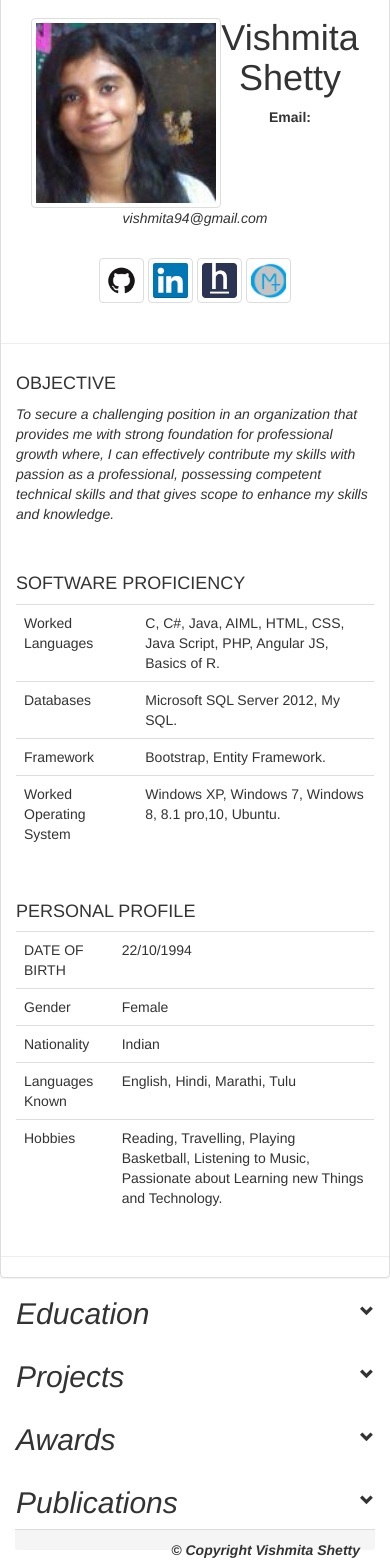
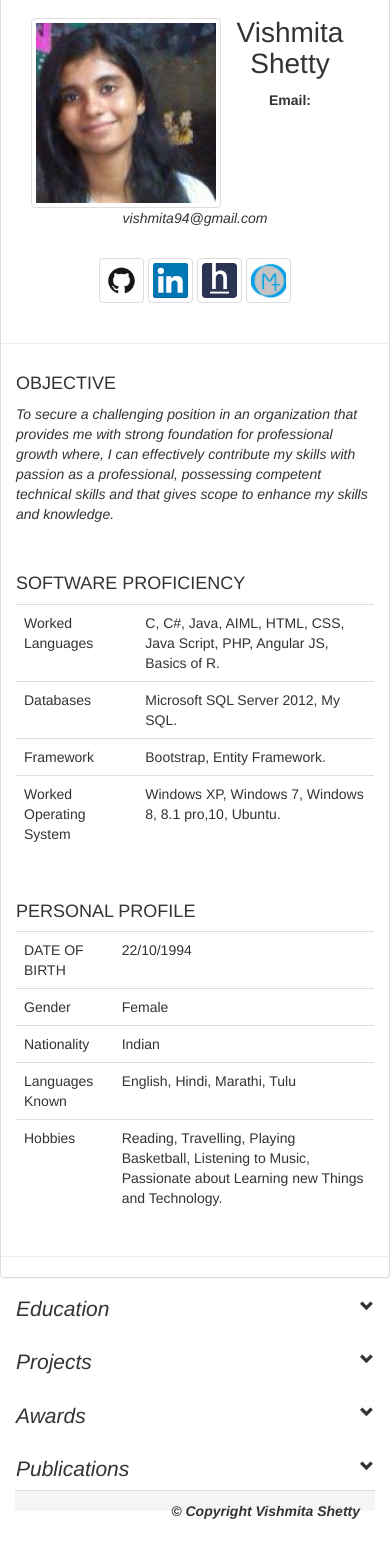
Before and after one commit to Vishmitashetty/Resume, a PHP site: page / in a window 390 px wide. Shown: the part 63-1623 px from the top of the page. After the commit the page ends 1582 px from the top, so only its background shows below. Run offline with PHP 8.4, Linux system fonts and the light colour scheme.

Commit message:
Update resume.css

```diff
--- a/resume.css
+++ b/resume.css
@@ -87,3 +87,31 @@ span.glyphicon {
     vertical-align: middle;
 
 }
+
+h2{
+    font-size: 200%
+}
+
+@media only screen and (max-width: 320px) {
+
+   h2 { font-size: 120%;}
+}
+
+@media only screen and (max-width: 620px) {
+
+   h2 { font-size: 150%;}
+}
+
+@media only screen and (max-width: 320px) {
+
+   h1 { font-size: 50%;}
+}
+
+@media only screen and (max-width: 650px) {
+
+   h1 { font-size: 150%;}
+}
+h1{
+
+    font-size: 200%;
+}
```
